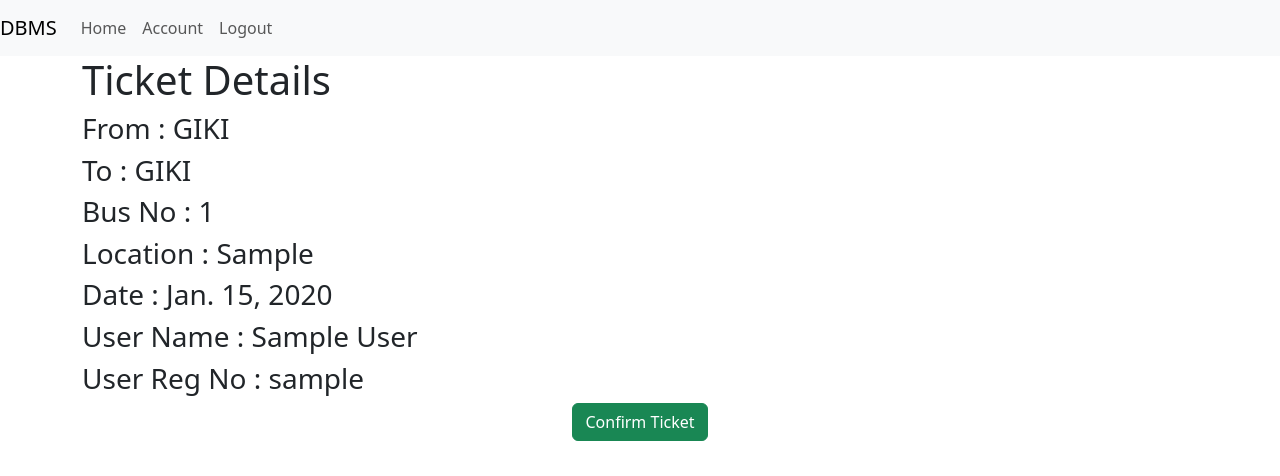
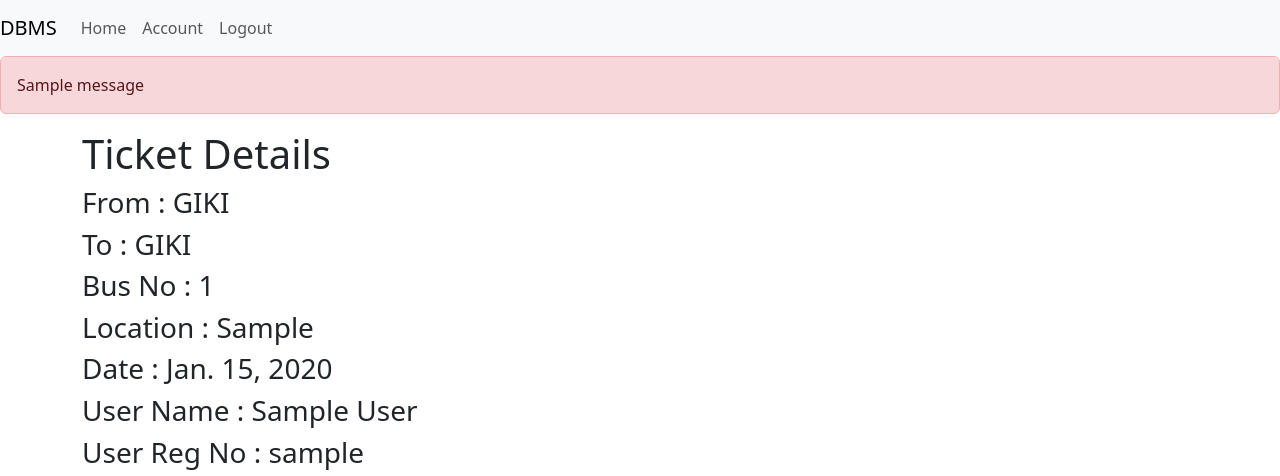
Before and after one commit to JunaidSalim/GIKI_Bus_Ticket_Reservation_System, a Django app: page /booking/1 in a window 1280 px wide. Shown: the top 476 px of the page. Run offline with Django 4.2, Linux system fonts and the light colour scheme; a user stored in the database is signed in; tables that the repository leaves empty hold one stand-in row (values such as "Sample post"); one stand-in notice (Sample message) is shown.

Commit message:
Update booking.html

```diff
--- a/templates/booking.html
+++ b/templates/booking.html
@@ -1,4 +1,6 @@
-{% extends "index.html" %} {% block body%}
+{% extends "index.html" %} {% block body%} {% if messages %}
+
+  {% for message in messages %} <div class="alert alert-danger" role="alert">{{message}}</div> {%endfor %} {%endif %}
 
   <section class="container">
     <h1>Ticket Details</h1>
@@ -10,10 +12,11 @@
     <h3>User Name : {{user.first_name}} {{user.last_name}}</h3>
     <h3>User Reg No : {{user.username}}</h3>
     <div class="d-flex justify-content-center mx-4 mb-3 mb-lg-4">
-    <a href="confirm/{{dest.pk}}/{{user.pk}}" class="btn btn-success"
+      <a href="confirm/{{dest.pk}}" class="btn btn-success"
         >Confirm Ticket</a
       >
     </div>
   </section>
 
   {% endblock%}
+</div>
```
Lines whose indentation alone changed are shown as unchanged.
